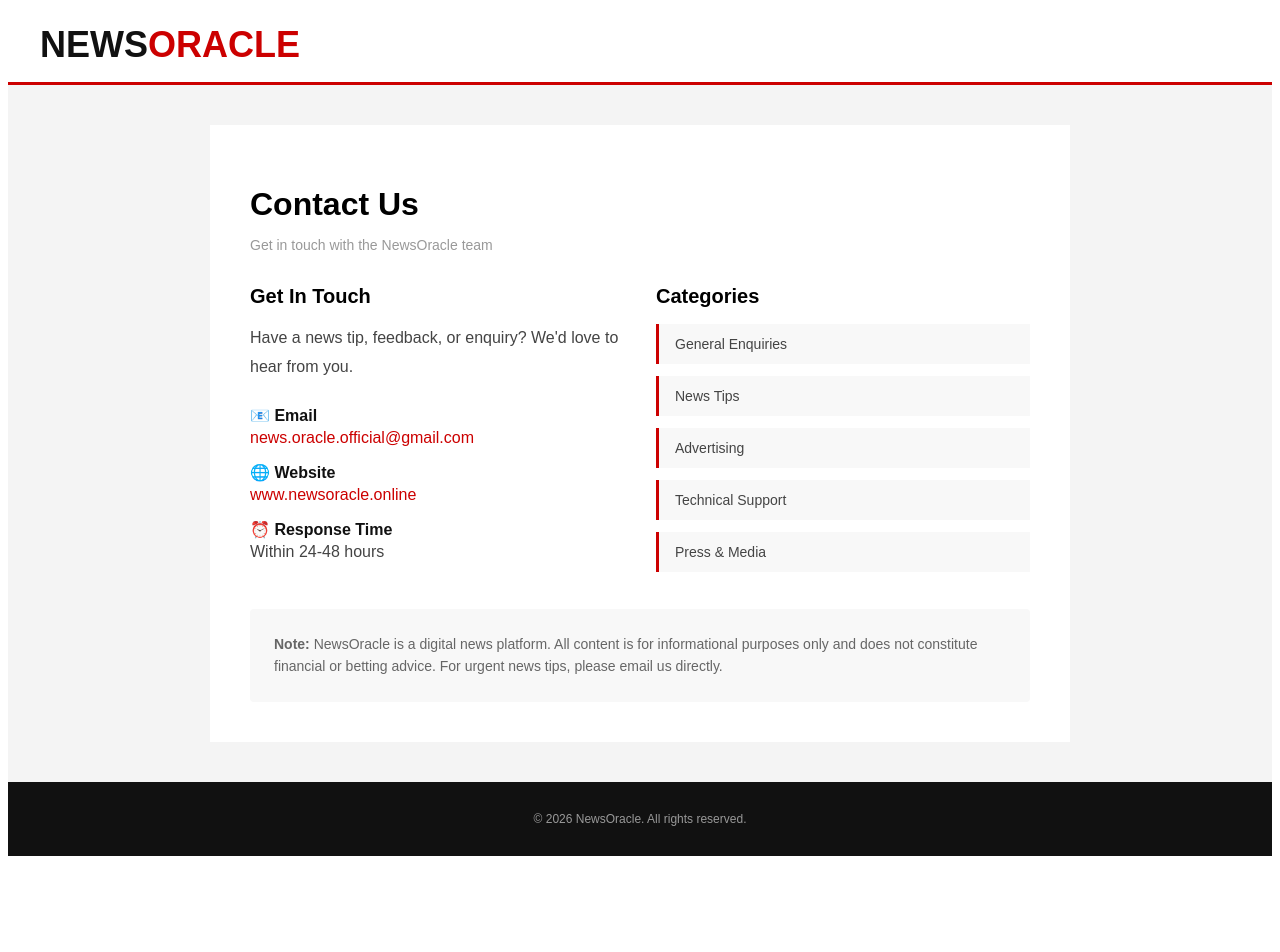
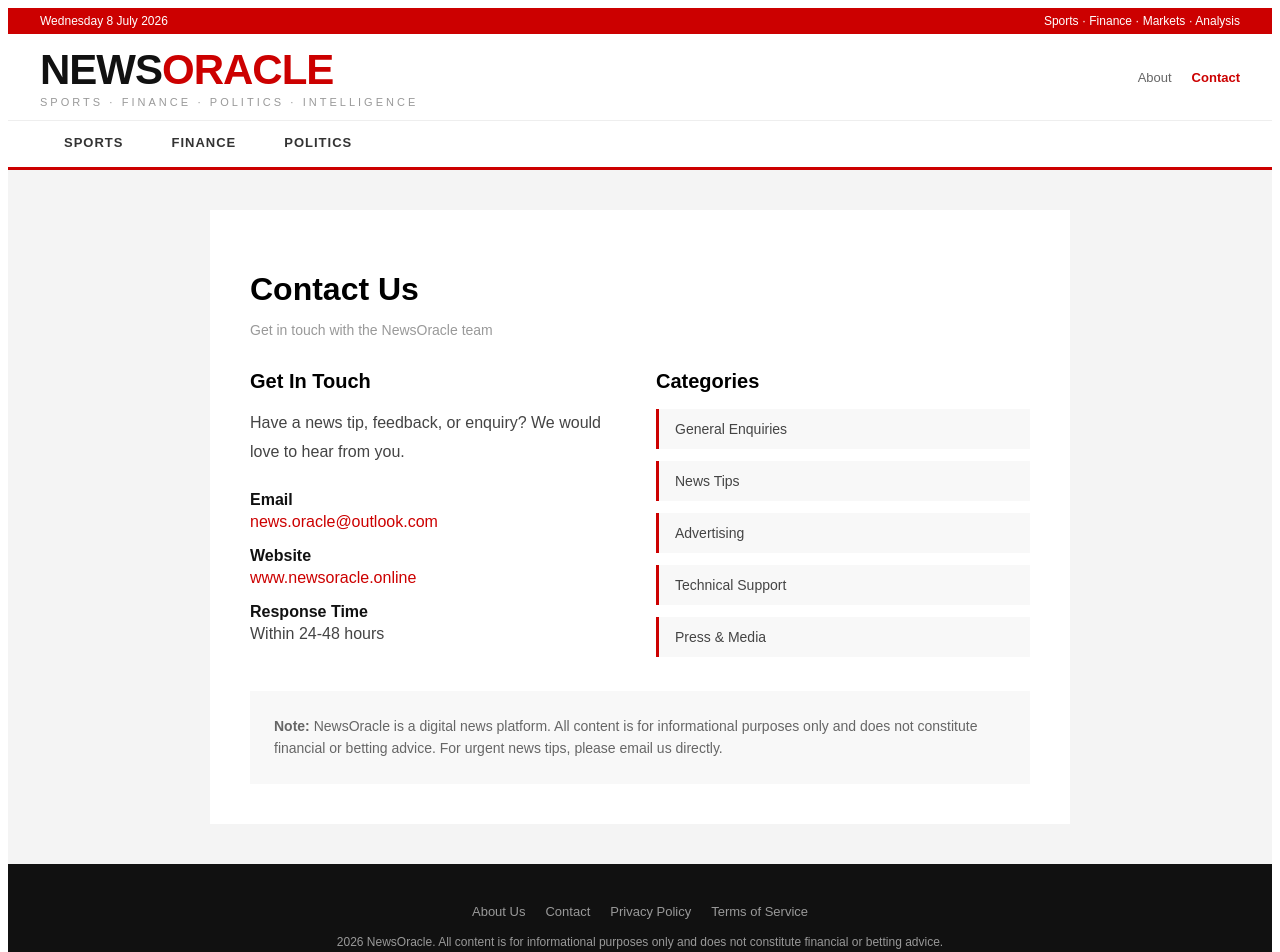
Before and after one commit to richmanempire001-cyber/newsoracle, a Next.js app: page /contact in a window 1280 px wide. Shown: the top 952 px of the page. Before the commit the page ends 864 px from the top, so only its background shows below. Built offline with nearby package versions, Linux system fonts and the light colour scheme.

Commit message:
Update contact.js

```diff
--- a/pages/contact.js
+++ b/pages/contact.js
@@ -6,17 +6,52 @@ export default function Contact() {
     <>
       <Head>
         <title>Contact Us — NewsOracle</title>
+        <meta name="description" content="Get in touch with the NewsOracle editorial team. Send us news tips, feedback, or enquiries." />
+        <meta name="robots" content="index, follow" />
+        <link rel="canonical" href="https://www.newsoracle.online/contact" />
       </Head>
       <div style={{ fontFamily: "Arial, sans-serif", background: "#f4f4f4", minHeight: "100vh" }}>
 
-        {/* Header */}
-        <header style={{ background: "#fff", borderBottom: "3px solid #cc0000", padding: "16px 0" }}>
-          <div style={{ maxWidth: "1200px", margin: "0 auto", padding: "0 20px" }}>
-            <Link href="/" style={{ textDecoration: "none" }}>
-              <h1 style={{ fontSize: "36px", fontWeight: "900", margin: 0, color: "#111" }}>
-                NEWS<span style={{ color: "#cc0000" }}>ORACLE</span>
-              </h1>
-            </Link>
+        {/* Top Bar */}
+        <div style={{ background: "#cc0000", color: "#fff", padding: "6px 0", fontSize: "12px" }}>
+          <div style={{ maxWidth: "1200px", margin: "0 auto", padding: "0 20px", display: "flex", justifyContent: "space-between" }}>
+            <span>{new Date().toLocaleDateString("en-GB", { weekday: "long", year: "numeric", month: "long", day: "numeric" })}</span>
+            <span>Sports · Finance · Markets · Analysis</span>
+          </div>
+        </div>
+
+        {/* Header — CNN Two-Row Style */}
+        <header style={{ background: "#fff", borderBottom: "3px solid #cc0000" }}>
+          <div style={{ borderBottom: "1px solid #eee", padding: "12px 0" }}>
+            <div style={{ maxWidth: "1200px", margin: "0 auto", padding: "0 20px", display: "flex", alignItems: "center", justifyContent: "space-between" }}>
+              <div>
+                <Link href="/" style={{ textDecoration: "none" }}>
+                  <h1 style={{ fontSize: "42px", fontWeight: "900", margin: 0, color: "#111", letterSpacing: "-1px" }}>
+                    NEWS<span style={{ color: "#cc0000" }}>ORACLE</span>
+                  </h1>
+                </Link>
+                <p style={{ margin: "2px 0 0", fontSize: "11px", color: "#999", letterSpacing: "3px", textTransform: "uppercase" }}>
+                  Sports · Finance · Politics · Intelligence
+                </p>
+              </div>
+              <div style={{ display: "flex", gap: "20px" }}>
+                <Link href="/about" style={{ color: "#666", textDecoration: "none", fontSize: "13px" }}>About</Link>
+                <Link href="/contact" style={{ color: "#cc0000", textDecoration: "none", fontSize: "13px", fontWeight: "600" }}>Contact</Link>
+              </div>
+            </div>
+          </div>
+          <div style={{ maxWidth: "1200px", margin: "0 auto", padding: "0 20px", display: "flex", gap: "0" }}>
+            {[
+              { label: "Sports", href: "/category/sports" },
+              { label: "Finance", href: "/category/finance" },
+              { label: "Politics", href: "/category/politics" },
+            ].map(item => (
+              <Link key={item.label} href={item.href} style={{ textDecoration: "none" }}>
+                <div style={{ padding: "14px 24px", fontSize: "13px", fontWeight: "700", textTransform: "uppercase", letterSpacing: "1px", color: "#333", borderBottom: "3px solid transparent" }}>
+                  {item.label}
+                </div>
+              </Link>
+            ))}
           </div>
         </header>
 
@@ -24,27 +59,25 @@ export default function Contact() {
           <div style={{ background: "#fff", padding: "40px" }}>
             <h1 style={{ fontSize: "32px", fontWeight: "900", marginBottom: "8px" }}>Contact Us</h1>
             <p style={{ color: "#999", fontSize: "14px", marginBottom: "32px" }}>Get in touch with the NewsOracle team</p>
-
             <div style={{ display: "grid", gridTemplateColumns: "1fr 1fr", gap: "32px" }}>
               <div>
                 <h2 style={{ fontSize: "20px", fontWeight: "700", margin: "0 0 16px" }}>Get In Touch</h2>
                 <p style={{ lineHeight: "1.8", color: "#444", marginBottom: "24px" }}>
-                  Have a news tip, feedback, or enquiry? We'd love to hear from you.
+                  Have a news tip, feedback, or enquiry? We would love to hear from you.
                 </p>
                 <div style={{ marginBottom: "16px" }}>
-                  <p style={{ margin: "0 0 4px", fontWeight: "700", color: "#111" }}>📧 Email</p>
-                  <p style={{ margin: 0, color: "#cc0000" }}>news.oracle.official@gmail.com</p>
+                  <p style={{ margin: "0 0 4px", fontWeight: "700", color: "#111" }}>Email</p>
+                  <a href="mailto:news.oracle@outlook.com" style={{ margin: 0, color: "#cc0000", textDecoration: "none" }}>news.oracle@outlook.com</a>
                 </div>
                 <div style={{ marginBottom: "16px" }}>
-                  <p style={{ margin: "0 0 4px", fontWeight: "700", color: "#111" }}>🌐 Website</p>
-                  <p style={{ margin: 0, color: "#cc0000" }}>www.newsoracle.online</p>
+                  <p style={{ margin: "0 0 4px", fontWeight: "700", color: "#111" }}>Website</p>
+                  <a href="https://www.newsoracle.online" style={{ margin: 0, color: "#cc0000", textDecoration: "none" }}>www.newsoracle.online</a>
                 </div>
                 <div style={{ marginBottom: "16px" }}>
-                  <p style={{ margin: "0 0 4px", fontWeight: "700", color: "#111" }}>⏰ Response Time</p>
+                  <p style={{ margin: "0 0 4px", fontWeight: "700", color: "#111" }}>Response Time</p>
                   <p style={{ margin: 0, color: "#444" }}>Within 24-48 hours</p>
                 </div>
               </div>
-
               <div>
                 <h2 style={{ fontSize: "20px", fontWeight: "700", margin: "0 0 16px" }}>Categories</h2>
                 <div style={{ display: "flex", flexDirection: "column", gap: "12px" }}>
@@ -56,8 +89,7 @@ export default function Contact() {
                 </div>
               </div>
             </div>
-
-            <div style={{ marginTop: "32px", padding: "24px", background: "#f8f8f8", borderRadius: "4px" }}>
+            <div style={{ marginTop: "32px", padding: "24px", background: "#f8f8f8" }}>
               <p style={{ margin: 0, color: "#666", fontSize: "14px", lineHeight: "1.6" }}>
                 <strong>Note:</strong> NewsOracle is a digital news platform. All content is for informational purposes only and does not constitute financial or betting advice. For urgent news tips, please email us directly.
               </p>
@@ -66,11 +98,18 @@ export default function Contact() {
         </div>
 
         {/* Footer */}
-        <footer style={{ background: "#111", color: "#999", padding: "30px 20px", marginTop: "40px" }}>
-          <div style={{ maxWidth: "1200px", margin: "0 auto", textAlign: "center" }}>
-            <p style={{ margin: 0, fontSize: "12px" }}>© 2026 NewsOracle. All rights reserved.</p>
+        <footer style={{ background: "#111", color: "#999", padding: "40px 20px", marginTop: "40px" }}>
+          <div style={{ maxWidth: "1200px", margin: "0 auto" }}>
+            <div style={{ display: "flex", justifyContent: "center", gap: "20px", marginBottom: "16px", flexWrap: "wrap" }}>
+              <Link href="/about" style={{ color: "#999", textDecoration: "none", fontSize: "13px" }}>About Us</Link>
+              <Link href="/contact" style={{ color: "#999", textDecoration: "none", fontSize: "13px" }}>Contact</Link>
+              <Link href="/privacy-policy" style={{ color: "#999", textDecoration: "none", fontSize: "13px" }}>Privacy Policy</Link>
+              <Link href="/terms" style={{ color: "#999", textDecoration: "none", fontSize: "13px" }}>Terms of Service</Link>
+            </div>
+            <p style={{ margin: 0, fontSize: "12px", textAlign: "center" }}>2026 NewsOracle. All content is for informational purposes only and does not constitute financial or betting advice.</p>
           </div>
         </footer>
+
       </div>
     </>
   );
```
